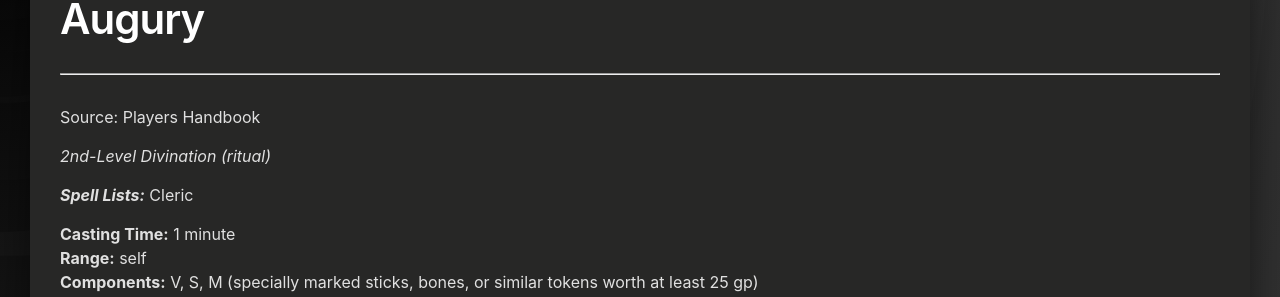
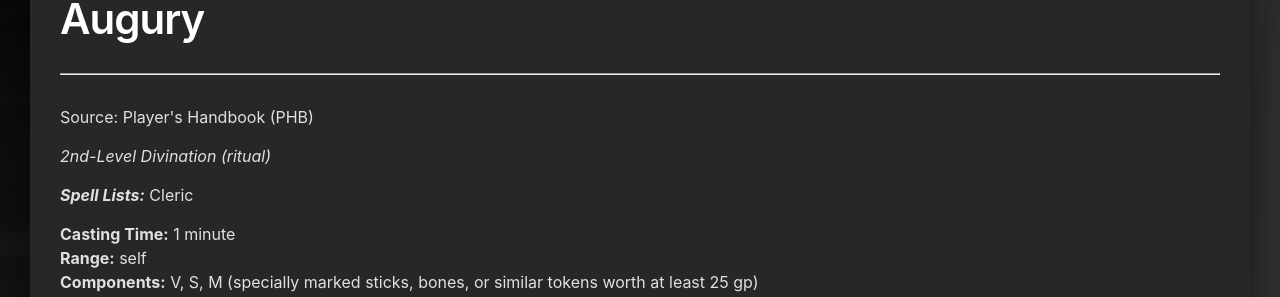
Before and after one commit to andersthemagi/magicalmusings.github.io, a Jekyll site: the page built from _posts/spells/cantrips/2020-10-13-spells-2-augury.md, in a window 1280 px wide and 1082 px high. Shown: the part 140-437 px from the top of the window. Built offline with Jekyll 4.4.1, drawn with Linux system fonts in a browser that asks for light colours.

Commit message:
handbook

```diff
--- a/_posts/spells/cantrips/2020-10-13-spells-2-augury.md
+++ b/_posts/spells/cantrips/2020-10-13-spells-2-augury.md
@@ -4,7 +4,7 @@
 layout: spell-post
 categories: [Spells, Second Level]
 tags: [Cleric]
-source: "Players Handbook"
+source: "Player's Handbook (PHB)"
 spell-level: 2nd-Level
 school: Divination (ritual)
 casting-time: "1 minute"
```
